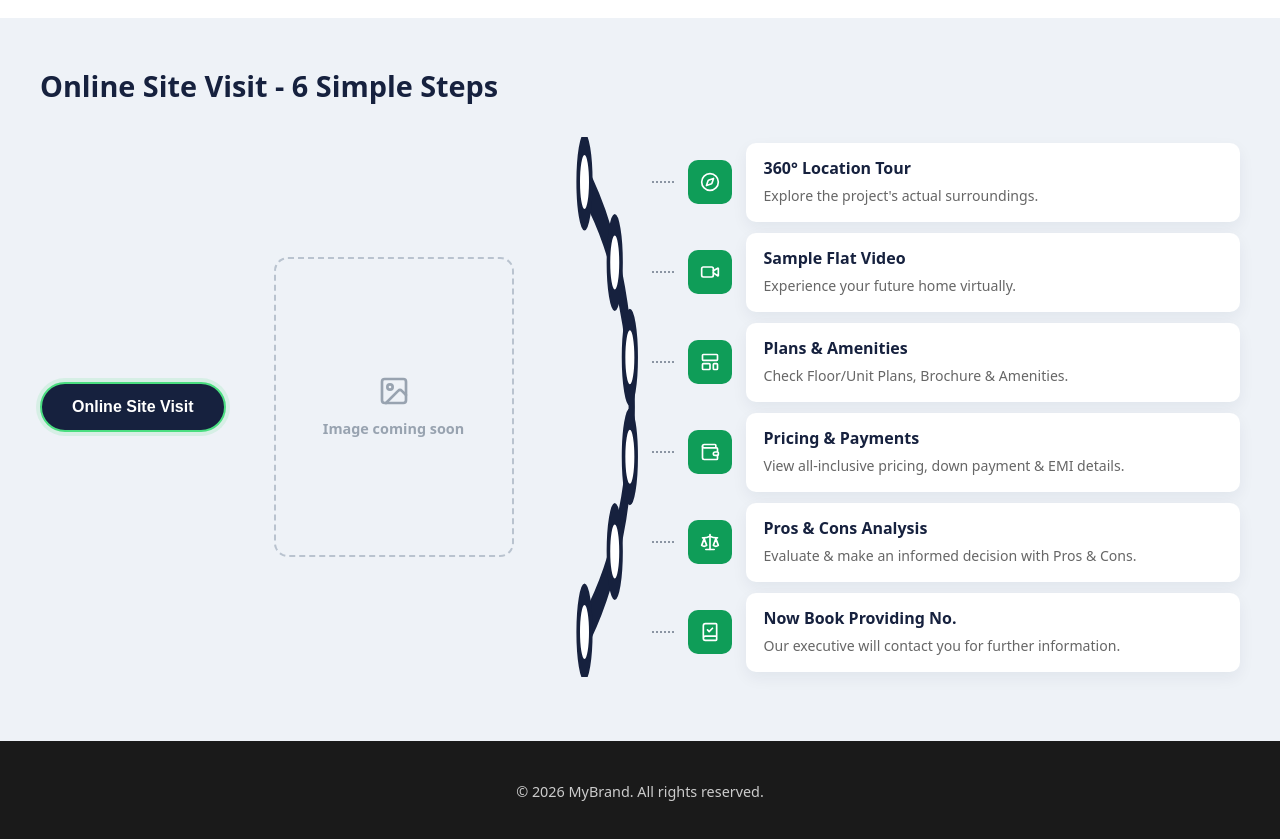
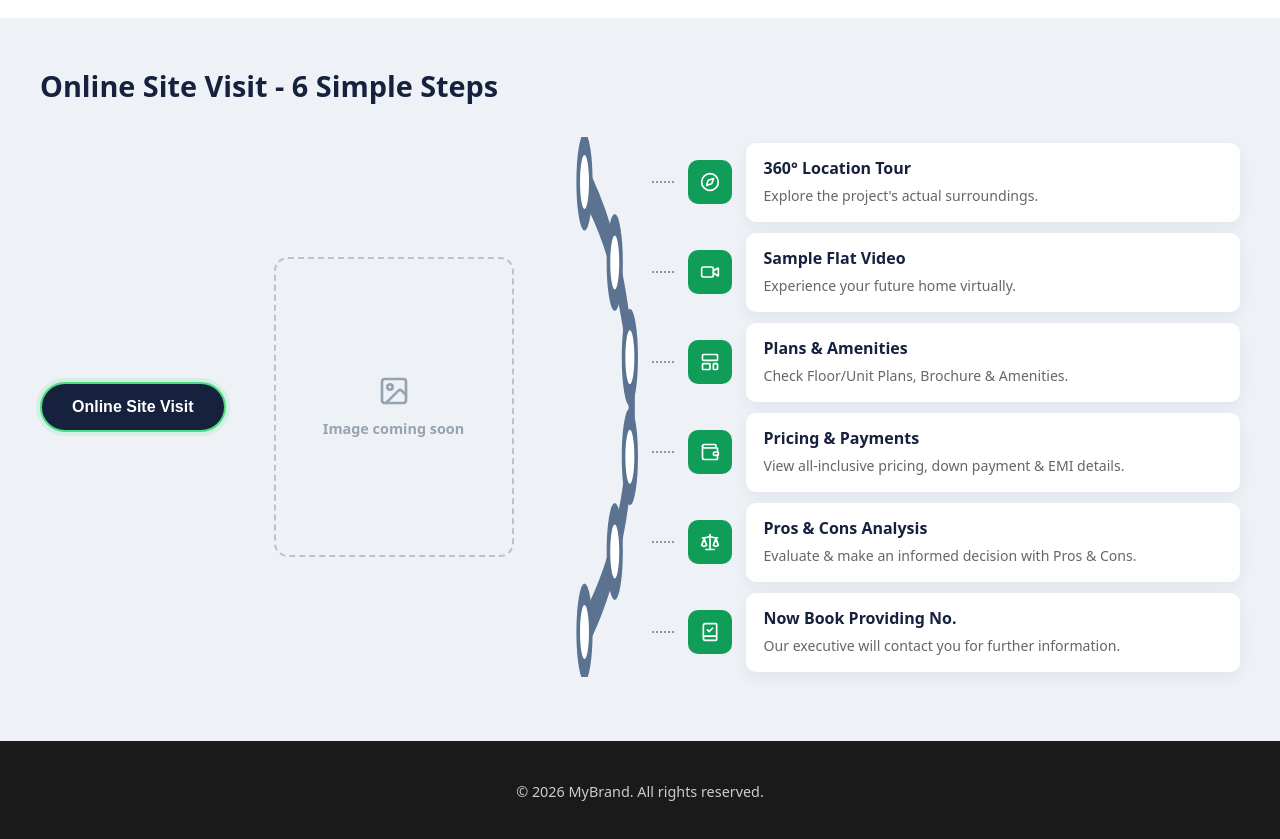
Before and after one commit to aadeshnimkar1111-afk/my-frontend-app, a React (Vite) app: page / in a window 1280 px wide. Shown: the part 1840-2679 px from the top of the page. Built offline with nearby package versions, Linux system fonts and the light colour scheme.

Commit message:
Lighten the timeline curve color

```diff
--- a/src/components/OnlineSiteVisit/OnlineSiteVisit.jsx
+++ b/src/components/OnlineSiteVisit/OnlineSiteVisit.jsx
@@ -77,9 +77,9 @@ function OnlineSiteVisit() {
         <div className="curve-timeline">
           <div className="curve-timeline__line">
             <svg viewBox="0 0 100 100" preserveAspectRatio="none">
-              <path d={CURVE_PATH} fill="none" stroke="#16213e" strokeWidth="7" strokeLinecap="round" />
+              <path d={CURVE_PATH} fill="none" stroke="#5b7290" strokeWidth="7" strokeLinecap="round" />
               {NODES.map(({ x, y }) => (
-                <circle key={`${x}-${y}`} cx={x} cy={y} r="7" fill="#fff" stroke="#16213e" strokeWidth="4" />
+                <circle key={`${x}-${y}`} cx={x} cy={y} r="7" fill="#fff" stroke="#5b7290" strokeWidth="4" />
               ))}
             </svg>
           </div>
```
